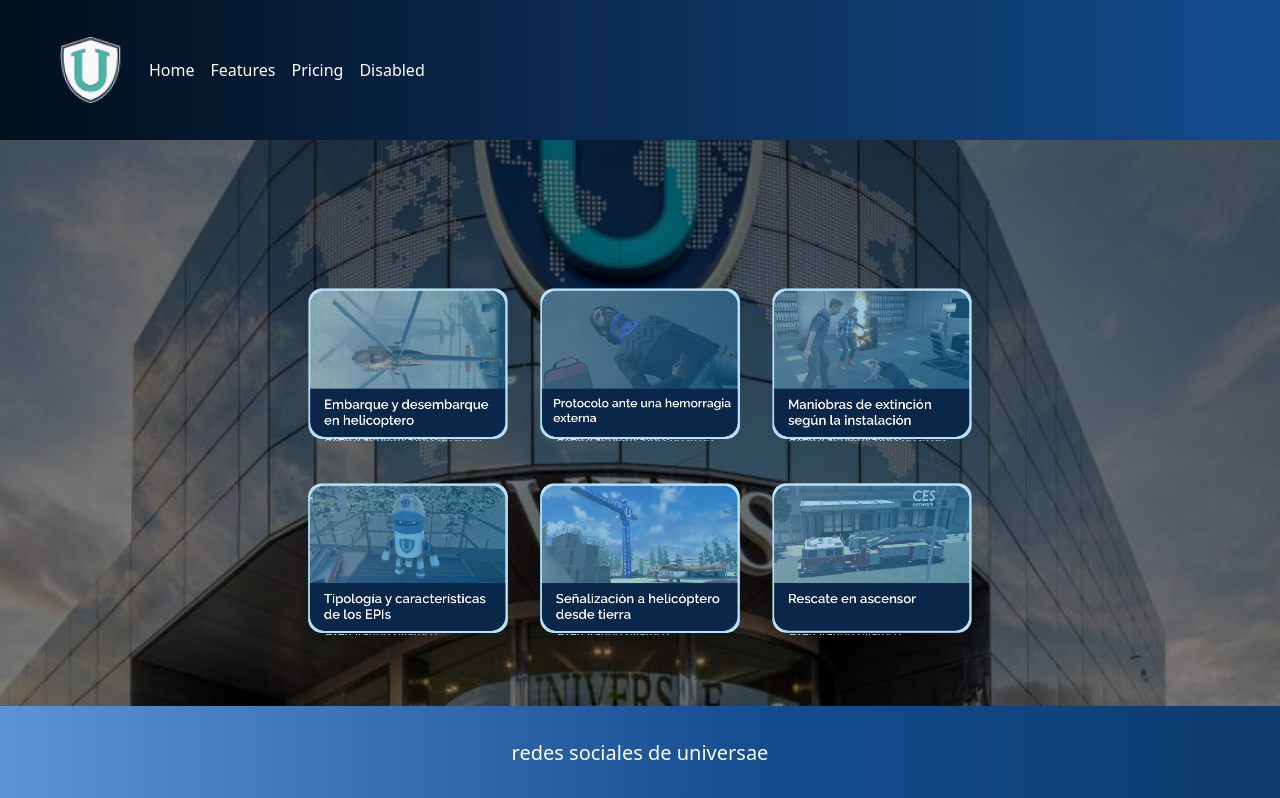
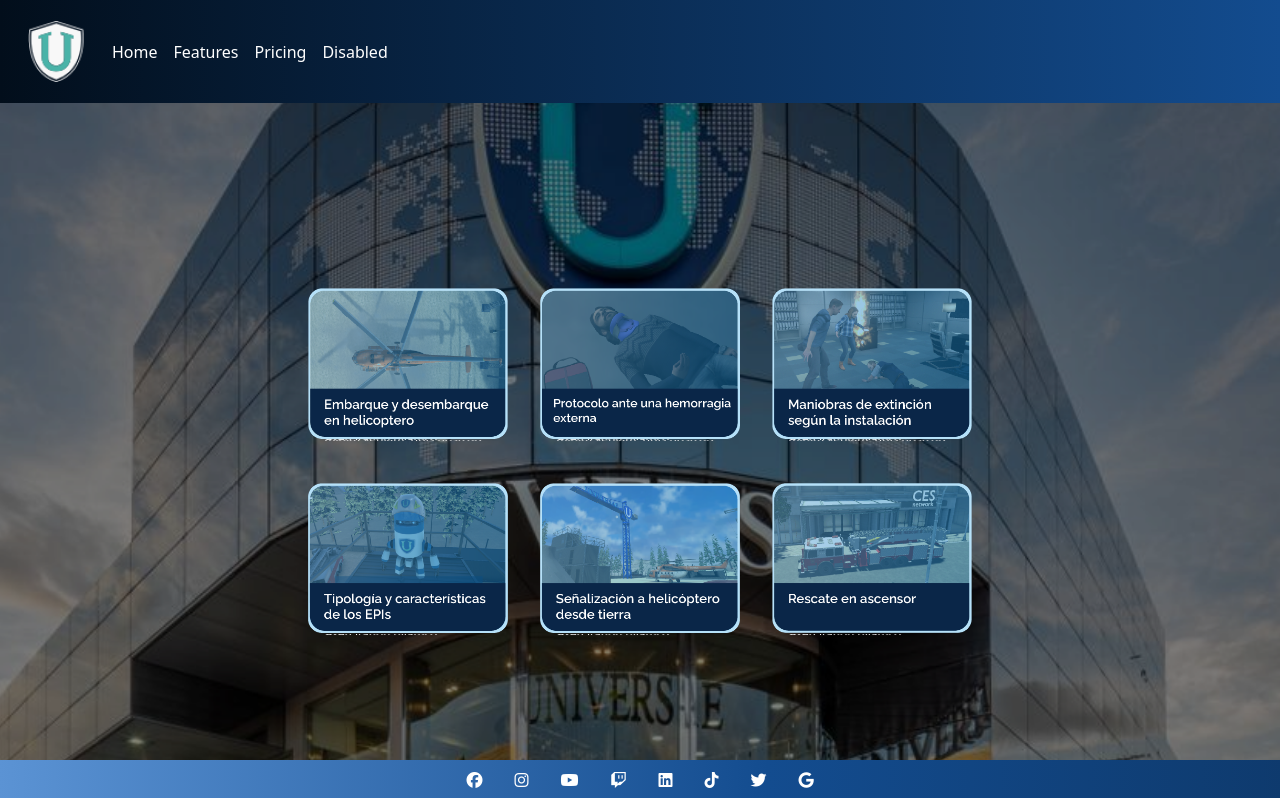
Before and after one commit to enrfercas/Juego-Universae, a React (Vite) app: page / in a window 1280 px wide. Shown: the top 798 px of the page. Built offline with nearby package versions, Linux system fonts and the light colour scheme.

Commit message:
Últimos retoques de la home

```diff
--- a/index.html
+++ b/index.html
@@ -6,6 +6,7 @@
     <link rel="stylesheet" type="text/css" href="./src/index.css "/>
     <link rel="shortcut icon" href="public/" type="image/x-icon">
     <link href="https://cdn.jsdelivr.net/npm/bootstrap@5.3.3/dist/css/bootstrap.min.css" rel="stylesheet" integrity="sha384-QWTKZyjpPEjISv5WaRU9OFeRpok6YctnYmDr5pNlyT2bRjXh0JMhjY6hW+ALEwIH" crossorigin="anonymous">
+    <link rel="stylesheet" href="https://cdnjs.cloudflare.com/ajax/libs/font-awesome/6.5.1/css/all.min.css" integrity="sha512-DTOQO9RWCH3ppGqcWaEA1BIZOC6xxalwEsw9c2QQeAIftl+Vegovlnee1c9QX4TctnWMn13TZye+giMm8e2LwA==" crossorigin="anonymous" referrerpolicy="no-referrer" />
     <meta name="viewport" content="width=device-width, initial-scale=1.0" />
     <title>Universae</title>
   </head>
--- a/src/components/Footer.jsx
+++ b/src/components/Footer.jsx
@@ -1,12 +1,18 @@
 export const Footer = () => {
   return (
     <>
-      <nav className="navbar fixed-bottom gradient-footer">
-        <div className="container-fluid">
-          <a className="navbar-brand" href="#" style={{ color: "white", margin:"auto", padding:"1.5rem" }}>
-            redes sociales de universae
-          </a>
-        </div>
+      <nav className="navbar fixed-bottom gradient-footer d-flex justify-content-center">
+        <footer className="d-flex justify-content-center" style={{color: "white"}}>
+            <a href="https://www.facebook.com/UNIVERSAE/" target="_blank" ><i className="fa-brands fa-facebook mx-3 social-links"></i></a>
+            <a href="https://www.instagram.com/_universae/?hl=es" target="_blank"><i className="fa-brands fa-instagram mx-3 social-links"></i></a>
+            <a href="https://www.youtube.com/c/UNIVERSAE_FP" target="_blank" ><i className="fa-brands fa-youtube mx-3 social-links social-links"></i></a>
+            <a href="https://www.twitch.tv/universae_fp" target="_blank" 	><i className="fa-brands fa-twitch mx-3 social-links"></i></a>
+            <a href="https://www.linkedin.com/school/universae" target="_blank" ><i className="fa-brands fa-linkedin mx-3 social-links"></i></a>
+            <a href="https://www.tiktok.com/search?q=universae&t=1706010121628" target="_blank"><i className="fa-brands fa-tiktok mx-3 social-links"></i> </a>
+            <a href="https://twitter.com/_Universae" target="_blank" ><i className="fa-brands fa-twitter mx-3 social-links"></i></a>
+            <a href="https://universae.com" target="_blank" ><i className="fa-brands fa-google mx-3 social-links"></i></a>
+        </footer>
+
       </nav>
     </>
   );
--- a/src/components/Header.jsx
+++ b/src/components/Header.jsx
@@ -5,7 +5,7 @@ export const Header = () => {
     <>
       <nav className="navbar navbar-expand-lg fixed-top gradient-header">
         <div className="container-fluid">
-          <Link to='/' className="navbar-brand logo-universae" > <img src='/public/icono.png' style={{ width: '65px', height: 'auto' }} /> </Link>
+          <Link to='/' className="navbar-brand logo-universae" > <img src='/public/icono.png' style={{ width: '60px', height: 'auto' }} /> </Link>
           <button
             className="navbar-toggler"
             type="button"
--- a/src/components/Pages/Home/Home.css
+++ b/src/components/Pages/Home/Home.css
@@ -186,7 +186,7 @@
 /*  HEADER / NAV */
 
 .gradient-header {
-  padding: 2rem 3rem;
+  padding: 1rem 1rem;
   background: rgb(2, 14, 27);
   background: linear-gradient(90deg, rgba(2, 14, 27, 1) 0%, rgba(19, 76, 143, 1) 50%, rgba(137, 188, 247, 1) 100%);
   background-size: 200% 100%;
--- a/src/index.css
+++ b/src/index.css
@@ -1,6 +1,12 @@
-
-
-
+/* Variables */
+:root {
+    --header-color: #134c8f;
+    --text-color: white;
+    --content-color: #b6e1f9;
+    --logo-height: 30px;
+    --social-links-margin: 10px;
+    --social-links-color: #45b8ac;
+}
 
 
 body {
@@ -43,3 +49,20 @@ body {
         margin-top: 8rem;
     }
 }
+/* Estilos del Pie de Página */
+
+.social-links {
+
+    margin: 0 var(--social-links-margin);
+    color: var(--text-color);
+}
+
+.social-links:hover {
+    color: var(--social-links-color);
+    font-size: 1.2rem;
+}
+footer {
+
+
+    z-index: 1000;
+}
```
